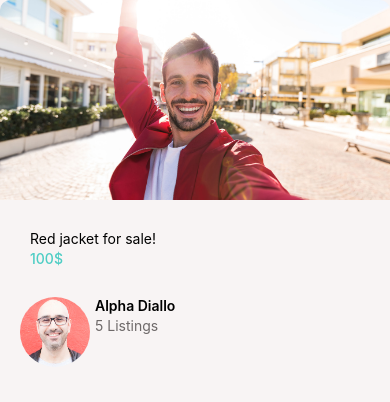
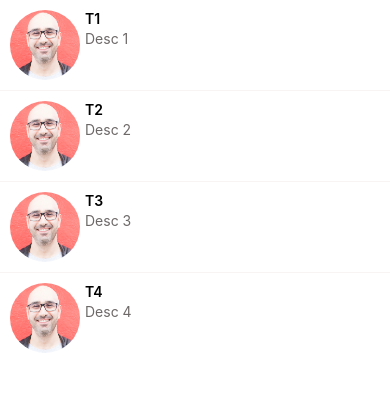
Before and after one commit to alphakahere/withDoneIt, a React Native app: screen / in a window 390 px wide. Shown: the top 402 px of the page. Built offline with nearby package versions, Linux system fonts and the light colour scheme.

Commit message:
deleting item

```diff
--- a/App.js
+++ b/App.js
@@ -1,32 +1,19 @@
-import { StatusBar as ExpoStatusBar } from "expo-status-bar";
-import { SafeAreaView, StyleSheet } from "react-native";
-import WelcomeScreen from "./app/screens/WelcomeScreen";
-import ViewImageScreen from "./app/screens/ViewImageScreen";
-import Card from "./app/components/Card";
+import { StyleSheet } from "react-native";
 import colors from "./app/config/colors";
-import ListingScreen from "./app/screens/ListingScreen";
+import MessageScreen from "./app/screens/MessageScreen";
+import Screen from "./app/components/Screen";
 
 export default function App() {
 	return (
-		<SafeAreaView style={styles.container}>
-			<ExpoStatusBar style="auto" />
-			{/* <WelcomeScreen /> */}
-			{/* <ViewImageScreen /> */}
-			{/* <Card
-				title="Red jacket for sale!"
-				subTitle="100$"
-				image={require("./app/assets/jacket.jpg")}
-			/> */}
-			<ListingScreen />
-		</SafeAreaView>
+		<Screen>
+			<MessageScreen />
+		</Screen>
 	);
 }
 
 const styles = StyleSheet.create({
 	container: {
 		flex: 1,
-		// paddingTop: 50,
 		backgroundColor: colors.gray,
-		// justifyContent: "center",
 	},
 });
--- a/app/components/ListingItem.js
+++ b/app/components/ListingItem.js
@@ -1,20 +1,30 @@
-import { View, Text, StyleSheet, Image } from "react-native";
+import { View, Text, StyleSheet, Image, TouchableHighlight } from "react-native";
 import React from "react";
 import colors from "../config/colors";
+import Swipeable from "react-native-gesture-handler/Swipeable";
 
-const ListingItem = ({ image, title, subTitle }) => {
+const ListingItem = ({ image, title, subTitle, onPress, renderRightActions }) => {
 	return (
-		<View style={styles.profileContainer}>
+		<Swipeable renderRightActions={renderRightActions}>
+			<TouchableHighlight underlayColor={colors.light} onPress={onPress}>
+				<View style={styles.container}>
 					<Image source={image} resizeMode="contain" style={styles.avatar} />
 					<View>
 						<Text style={styles.title}>{title}</Text>
 						<Text style={styles.subTitle}>{subTitle}</Text>
 					</View>
 				</View>
+			</TouchableHighlight>
+		</Swipeable>
 	);
 };
 
 const styles = StyleSheet.create({
+	container: {
+		flexDirection: "row",
+		gap: 5,
+		padding: 10,
+	},
 	title: {
 		fontSize: 14,
 		fontWeight: "600",
@@ -24,10 +34,6 @@ const styles = StyleSheet.create({
 		fontSize: 14,
 		color: colors.medium,
 	},
-	profileContainer: {
-		flexDirection: "row",
-		gap: 5,
-	},
 	avatar: {
 		width: 70,
 		height: 70,
--- /dev/null
+++ b/app/components/ListingItemDeleteAction.js
@@ -0,0 +1,25 @@
+import { StyleSheet, Text, View } from "react-native";
+import React from "react";
+import colors from "../config/colors";
+import { MaterialCommunityIcons } from "@expo/vector-icons";
+import { TouchableWithoutFeedback } from "react-native-gesture-handler";
+
+export default function ListingItemDeleteAction({ onPress }) {
+	return (
+		<TouchableWithoutFeedback onPress={onPress}>
+			<View style={styles.container}>
+				<MaterialCommunityIcons name="trash-can" size={35} color={colors.white} />
+			</View>
+		</TouchableWithoutFeedback>
+	);
+}
+
+const styles = StyleSheet.create({
+	container: {
+		backgroundColor: colors.danger,
+		width: 70,
+		justifyContent: "center",
+		alignItems: "center",
+		height: "100%",
+	},
+});
--- /dev/null
+++ b/app/components/ListingItemSepartor.js
@@ -0,0 +1,15 @@
+import { StyleSheet, View } from "react-native";
+import React from "react";
+import colors from "../config/colors";
+
+export default function ListingItemSepartor() {
+	return <View style={styles.separator} />;
+}
+
+const styles = StyleSheet.create({
+	separator: {
+		width: "100%",
+		height: 1,
+		backgroundColor: colors.light,
+	},
+});
--- /dev/null
+++ b/app/components/Screen.js
@@ -0,0 +1,17 @@
+import { StatusBar as ExpoStatusBar } from "expo-status-bar";
+import { SafeAreaView, StyleSheet } from "react-native";
+import Constants from "expo-constants";
+export default function Screen({ children }) {
+	return (
+		<SafeAreaView style={styles.screen}>
+			<ExpoStatusBar style="auto" />
+			{children}
+		</SafeAreaView>
+	);
+}
+
+const styles = StyleSheet.create({
+	screen: {
+		paddingTop: Constants.statusBarHeight,
+	},
+});
--- a/app/config/colors.js
+++ b/app/config/colors.js
@@ -5,4 +5,6 @@ export default {
 	gray: "#f8f4f4",
 	white: "#ffffff",
 	medium: "#6e6969",
+	light: "#f8f4f4",
+	danger: "#ff5252",
 };
--- /dev/null
+++ b/app/screens/MessageScreen.js
@@ -0,0 +1,41 @@
+import { View, Text, FlatList } from "react-native";
+import React, { useState } from "react";
+import ListingItem from "../components/ListingItem";
+import ListingItemSepartor from "../components/ListingItemSepartor";
+import ListingItemDeleteAction from "../components/ListingItemDeleteAction";
+import { GestureHandlerRootView } from "react-native-gesture-handler";
+const initialMessages = [
+	{ id: 1, title: "T1", description: "Desc 1", image: require("../assets/mosh.jpg") },
+	{ id: 2, title: "T2", description: "Desc 2", image: require("../assets/mosh.jpg") },
+	{ id: 3, title: "T3", description: "Desc 3", image: require("../assets/mosh.jpg") },
+	{ id: 4, title: "T4", description: "Desc 4", image: require("../assets/mosh.jpg") },
+];
+export default function MessageScreen() {
+	const [messages, setMessages] = useState(initialMessages);
+	const handleDelete = (message) => {
+		// Delete the message from messages
+		setMessages(messages?.filter((item) => message.id !== item.id));
+	};
+	return (
+		<GestureHandlerRootView>
+			<FlatList
+				data={messages}
+				keyExtractor={(message) => message?.id?.toString()}
+				ItemSeparatorComponent={() => <ListingItemSepartor />}
+				renderItem={({ item }) => (
+					<ListingItem
+						title={item?.title}
+						subTitle={item.description}
+						image={item.image}
+						onPress={() => console.log("message", item)}
+						renderRightActions={() => (
+							<ListingItemDeleteAction
+								onPress={() => handleDelete(item)}
+							/>
+						)}
+					/>
+				)}
+			/>
+		</GestureHandlerRootView>
+	);
+}
--- a/package.json
+++ b/package.json
@@ -12,9 +12,11 @@
 		"@expo/vector-icons": "^13.0.0",
 		"@react-native-community/hooks": "^3.0.0",
 		"expo": "~49.0.10",
+		"expo-constants": "^15.0.0",
 		"expo-status-bar": "~1.6.0",
 		"react": "18.2.0",
-		"react-native": "0.72.4"
+		"react-native": "0.72.4",
+		"react-native-gesture-handler": "~2.12.0"
 	},
 	"devDependencies": {
 		"@babel/core": "^7.20.0"
```
Also changed, not shown: 1 other file (tests, documents, lock files or other folders). Lines whose indentation alone changed are shown as unchanged.
